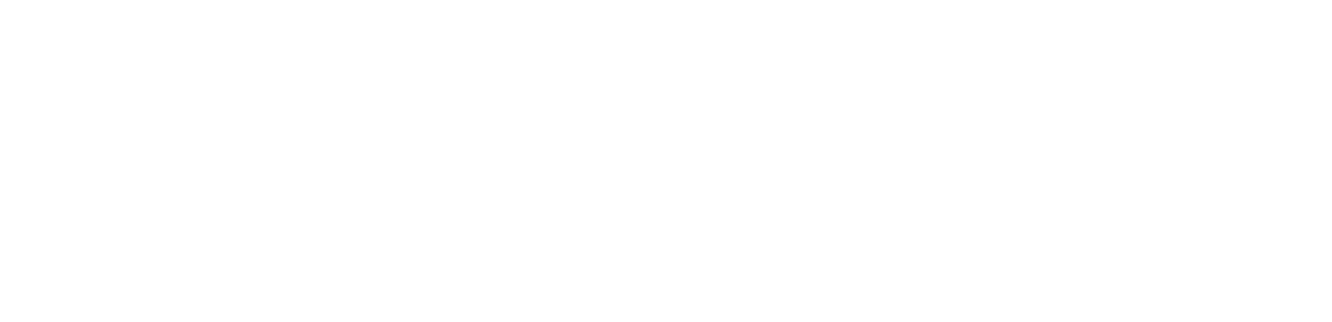
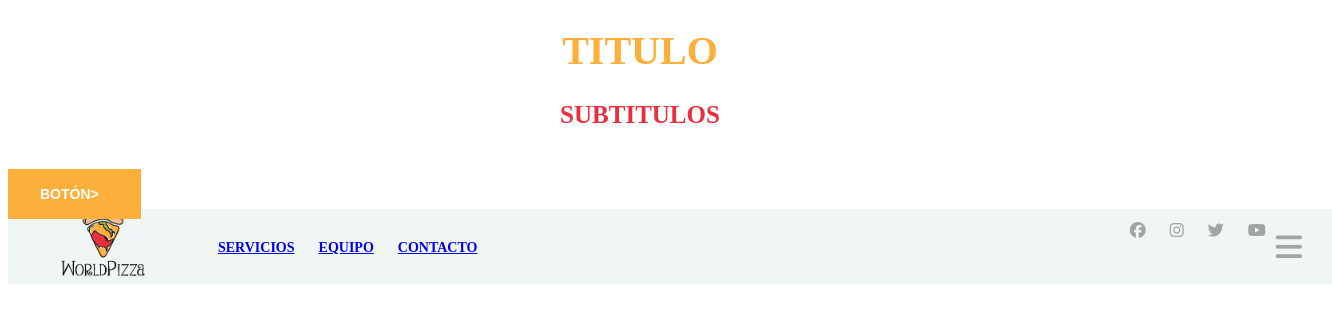
Before and after one commit to IDAI-MA2025/PF-edhernaan, a plain HTML site: page index.html in a window 1280 px wide. Shown: the whole page, 1332 px wide, since content can reach past the window. Drawn offline with Linux system fonts and the light colour scheme.

Commit message:
avance dos

```diff
--- a/css/estilos.css
+++ b/css/estilos.css
@@ -6,3 +6,168 @@
      --color-texto: #A1A5A6;
      --text-defaul: 'Open Sans';
 }
+
+.titulos{
+     font-size: 40px;
+     font-weight: 800px;
+
+     text-align: center;
+     text-transform: uppercase;
+
+     color: var(--color-primario);
+}
+
+.subtitulos{
+     font-size: 25px;
+     font-weight: 400px;
+
+      text-align: center;
+     text-transform: uppercase;
+
+     color: var(--color-secundario);
+
+}
+
+.btn{
+     text-decoration: none;
+     text-transform: uppercase;
+
+     font-size: 14px;
+     color: white;
+     background: var(--color-primario);
+
+     font-weight: 700;
+     padding: 15px 30px;
+
+     outline: none;
+     border: 2px solid var(--color-primario);
+
+     cursor: pointer;
+     position: relative;
+     top: 20px;
+
+     transition: all 0.3s;
+}
+
+.btn span{
+     padding-left: 10px;
+}
+
+.btn:hover{
+     padding: 15px 45px;
+}
+
+/* MENU PRINCIPAL */
+
+.menu-principal{
+     width: 100%;
+     display: flex;
+     justify-content: space-between;
+     align-items: center;
+
+     height: 75px;
+     padding: 0 30px;
+     margin-top: 10px;
+     background: var(--color-background);
+}
+
+.logo img{
+     width: 130px;
+     cursor: pointer
+     ;
+}
+
+.menu-bar{
+     display: flex;
+     width: 100%;
+     justify-content: space-between;
+}
+
+.menu-bar .enlaces ul li{
+     display: inline-block;
+     padding: 0 10px;
+}
+
+.menu-bar .enlaces ul li{
+     font-size: 14px;
+     text-transform: uppercase;
+     text-decoration: none;
+
+     color: var(--color-texto);
+     font-weight: 600;
+
+     background: linear-gradient(currentColor, currentColor);
+     background-position: 100% 100%;
+     background-repeat: no-repeat;
+     background-size: 0% 2px;
+     transition: all 0.5s;
+
+}
+
+.menu-bar .enlaces ul li a:hover{
+     color: var(--color-secundario);
+     background-size: 50% 2px;
+
+}
+
+.menu-bar .sociales a{
+     font-size: 16px;
+     padding: 0 10px;
+     font-weight: 700;
+     text-decoration: none;
+     color: var(--color-texto);
+     transition: all 0.5s;
+}
+
+.menu-bar .sociales a:hover{
+     color: var(--color-secundario);
+}
+
+.menu-principal i{
+     cursor: pointer;
+     color: var(--color-texto);
+     font-size: 30px;
+
+     float: right; /*siempre va a estar a la derecha*/
+}
+
+.menu-principal i:hover{
+     color: var(--color-secundario);
+}
+
+@media screen and (max-width:650px){
+     .menu-principal{
+          position: fixed;
+          top: 0;
+          margin-top: 0;
+     }
+
+     .menu-bar{
+          justify-content: space-around;
+          align-items: center;
+          flex-direction: column;
+
+          width: 100%;
+          height: 100vh;
+          position: fixed;
+          top: 0;
+          right: 0;
+
+
+          z-index: 1000;
+
+          background: #333;
+          transition: all 1s;
+          transform: translateX(100%);
+
+     .menu-bar .active{
+          transform: translateX(0%);
+
+     }
+
+     }
+
+
+
+
+}
--- a/index.html
+++ b/index.html
@@ -0,0 +1,54 @@
+<!DOCTYPE html>
+<html lang="en">
+<head>
+    <meta charset="UTF-8">
+    <meta name="viewport" content="width=device-width, initial-scale=1.0">
+    <link rel="stylesheet" href="css/estilos.css">
+    <link rel="stylesheet" href="lib/fontawesome/css/all.min.css">
+    <link rel="short icon" href="img/logo.png">
+    <title>World pizza</title>
+</head>
+<body>
+    <h1 class="titulos">Titulo</h1>
+    <h2 class="subtitulos">Subtitulos</h2>
+
+    <button class="btn">Botón> <span></span></button>
+
+
+    <div class="menu-principal">
+        <div class="logo">
+            <img src="img/logo.png" alt="logo">
+
+        </div>
+
+        <div class="menu-bar">
+            <nav class="enlaces">
+                <ul>
+                    <li><a href="#servicios">Servicios</a></li>
+                    <li><a href="#equipo">Equipo</a></li>
+                    <li><a href="#contacto">Contacto</a></li>
+                </ul>
+
+            </nav>
+            <div class="sociales">
+                <a href="#"> <span class="fab fa-facebook"></span></a>
+                <a href="#"> <span class="fab fa-instagram"></span></a>
+                <a href="#"> <span class="fab fa-twitter"></span></a>
+                <a href="#"> <span class="fab fa-youtube"></span></a>
+
+            </div>
+
+        </div>
+
+        <i class="fas fa-bars" id="btnMenuOpen"></i>
+
+    </div>
+
+
+
+
+
+    <script src="js/app.js"></script>
+
+</body>
+</html>
```
